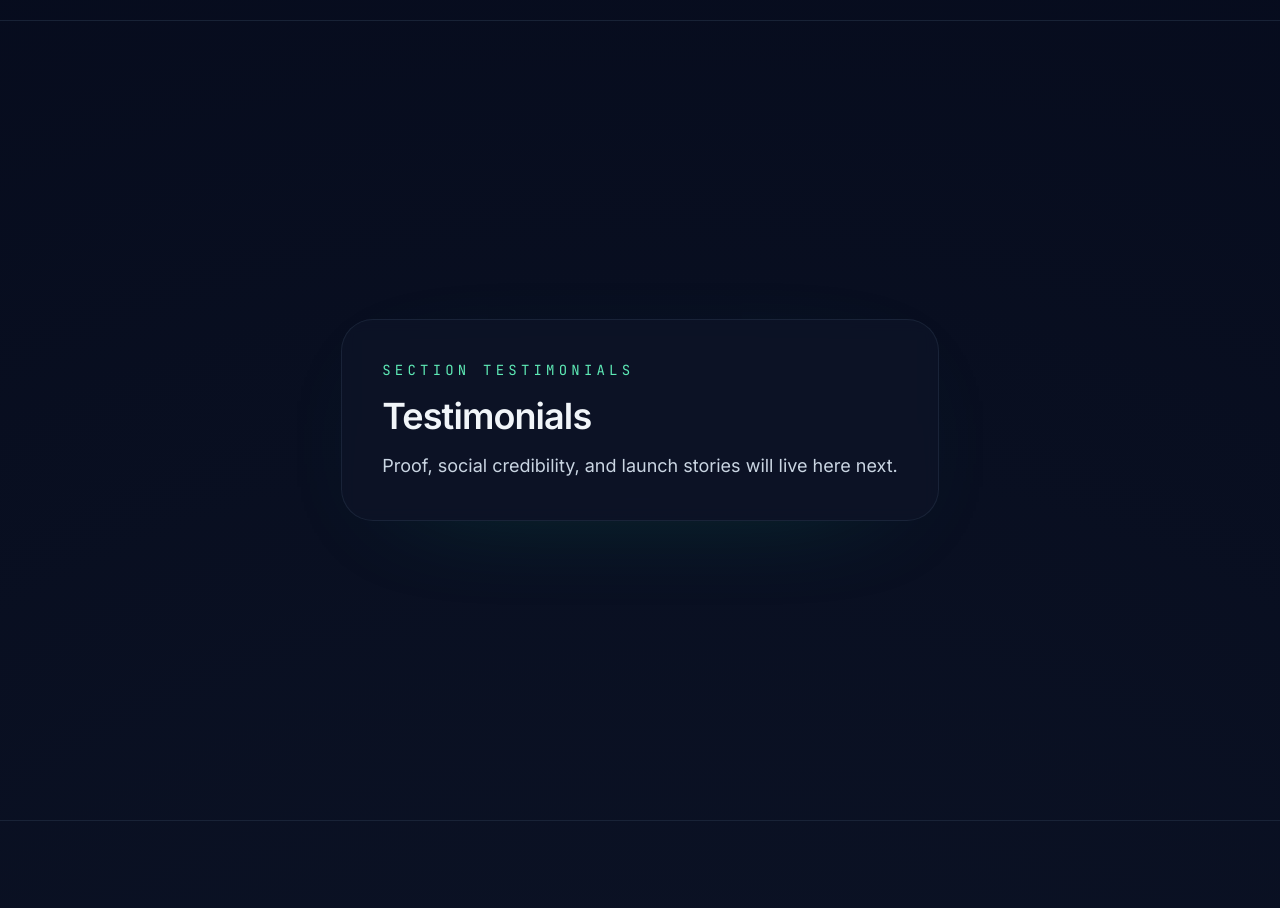
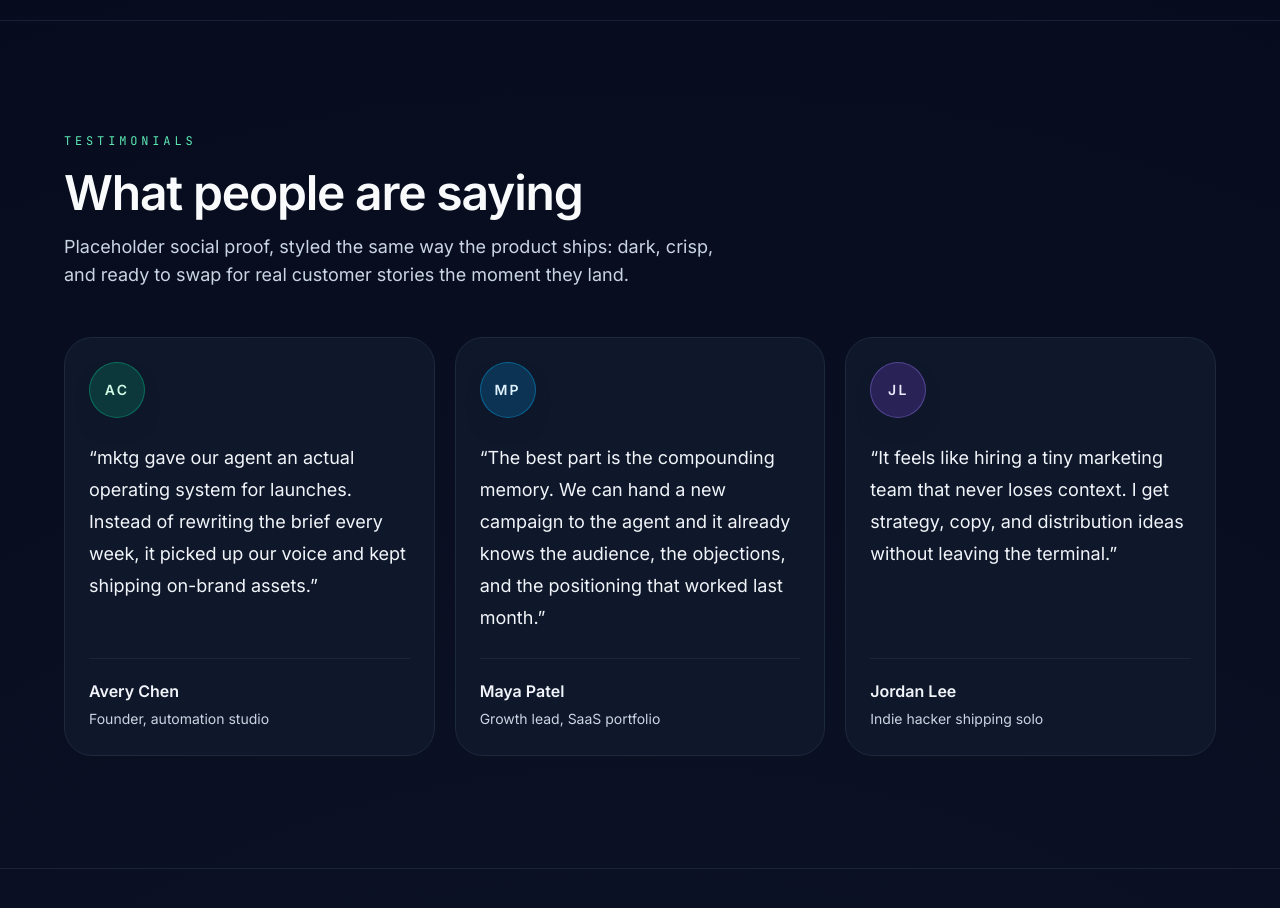
Before and after one commit to MoizIbnYousaf/marketing-cli, a Next.js app in the folder website/: page / in a window 1280 px wide. Shown: the part 3700-4608 px from the top of the page. Built offline with nearby package versions, Linux system fonts and the light colour scheme.

Commit message:
feat: build website testimonials section

```diff
--- a/website/app/page.tsx
+++ b/website/app/page.tsx
@@ -3,14 +3,10 @@ import { Features } from "@/components/Features";
 import { Hero } from "@/components/Hero";
 import { Nav } from "@/components/Nav";
 import { SkillsCatalog } from "@/components/SkillsCatalog";
+import { Testimonials } from "@/components/Testimonials";
 import { TerminalDemo } from "@/components/TerminalDemo";
 
 const placeholderSections = [
-  {
-    id: "testimonials",
-    title: "Testimonials",
-    description: "Proof, social credibility, and launch stories will live here next.",
-  },
   {
     id: "install",
     title: "Install",
@@ -27,6 +23,7 @@ export default function HomePage() {
         <TerminalDemo />
         <Features />
         <SkillsCatalog />
+        <Testimonials />
 
         {placeholderSections.map((section) => (
           <section
--- /dev/null
+++ b/website/components/Testimonials.tsx
@@ -0,0 +1,101 @@
+type Testimonial = {
+  name: string;
+  role: string;
+  initials: string;
+  quote: string;
+  avatarClassName: string;
+};
+
+const TESTIMONIALS: Testimonial[] = [
+  {
+    name: "Avery Chen",
+    role: "Founder, automation studio",
+    initials: "AC",
+    quote:
+      "mktg gave our agent an actual operating system for launches. Instead of rewriting the brief every week, it picked up our voice and kept shipping on-brand assets.",
+    avatarClassName: "border-emerald-400/35 bg-emerald-500/20 text-emerald-100",
+  },
+  {
+    name: "Maya Patel",
+    role: "Growth lead, SaaS portfolio",
+    initials: "MP",
+    quote:
+      "The best part is the compounding memory. We can hand a new campaign to the agent and it already knows the audience, the objections, and the positioning that worked last month.",
+    avatarClassName: "border-sky-400/35 bg-sky-500/20 text-sky-100",
+  },
+  {
+    name: "Jordan Lee",
+    role: "Indie hacker shipping solo",
+    initials: "JL",
+    quote:
+      "It feels like hiring a tiny marketing team that never loses context. I get strategy, copy, and distribution ideas without leaving the terminal.",
+    avatarClassName: "border-violet-400/35 bg-violet-500/20 text-violet-100",
+  },
+];
+
+export function Testimonials() {
+  return (
+    <section
+      id="testimonials"
+      aria-labelledby="testimonials-heading"
+      className="scroll-mt-28 border-t border-slate-800/80 px-6 py-24 sm:px-10 lg:py-28"
+    >
+      <div className="mx-auto flex w-full max-w-6xl flex-col gap-12">
+        <div className="max-w-3xl space-y-5">
+          <p className="font-mono text-xs uppercase tracking-[0.32em] text-emerald-300">
+            Testimonials
+          </p>
+          <div className="space-y-4">
+            <h2
+              id="testimonials-heading"
+              className="text-balance text-3xl font-semibold tracking-tight text-slate-50 sm:text-4xl lg:text-5xl"
+            >
+              What people are saying
+            </h2>
+            <p className="max-w-2xl text-base leading-7 text-slate-300 sm:text-lg">
+              Placeholder social proof, styled the same way the product ships: dark,
+              crisp, and ready to swap for real customer stories the moment they land.
+            </p>
+          </div>
+        </div>
+
+        <div
+          data-testimonials-grid
+          className="grid grid-cols-1 items-stretch gap-5 lg:auto-rows-fr lg:grid-cols-3"
+        >
+          {TESTIMONIALS.map((testimonial) => (
+            <article
+              key={testimonial.name}
+              data-testimonial-card
+              className="group relative flex h-full flex-col overflow-hidden rounded-[1.75rem] border border-slate-800 bg-slate-900 p-6 transition duration-300 hover:-translate-y-1 hover:border-emerald-400/45 hover:shadow-[0_0_0_1px_rgba(52,211,153,0.12),0_24px_80px_-42px_rgba(52,211,153,0.45)]"
+            >
+              <div
+                aria-hidden="true"
+                className="pointer-events-none absolute inset-0 bg-[radial-gradient(circle_at_top,rgba(52,211,153,0.1),transparent_50%)] opacity-0 transition duration-300 group-hover:opacity-100"
+              />
+
+              <figure className="relative flex h-full flex-col gap-6">
+                <div
+                  data-testimonial-avatar
+                  aria-hidden="true"
+                  className={`flex h-14 w-14 items-center justify-center rounded-full border text-sm font-semibold tracking-[0.16em] shadow-[0_12px_30px_-18px_rgba(15,23,42,0.9)] ${testimonial.avatarClassName}`}
+                >
+                  {testimonial.initials}
+                </div>
+
+                <blockquote className="text-lg leading-8 text-slate-100">
+                  &ldquo;{testimonial.quote}&rdquo;
+                </blockquote>
+
+                <figcaption className="mt-auto border-t border-slate-800/80 pt-5">
+                  <p className="text-base font-semibold text-slate-100">{testimonial.name}</p>
+                  <p className="mt-1 text-sm leading-6 text-slate-300">{testimonial.role}</p>
+                </figcaption>
+              </figure>
+            </article>
+          ))}
+        </div>
+      </div>
+    </section>
+  );
+}
```
Also changed, not shown: 2 other files (tests, documents, lock files or other folders).
